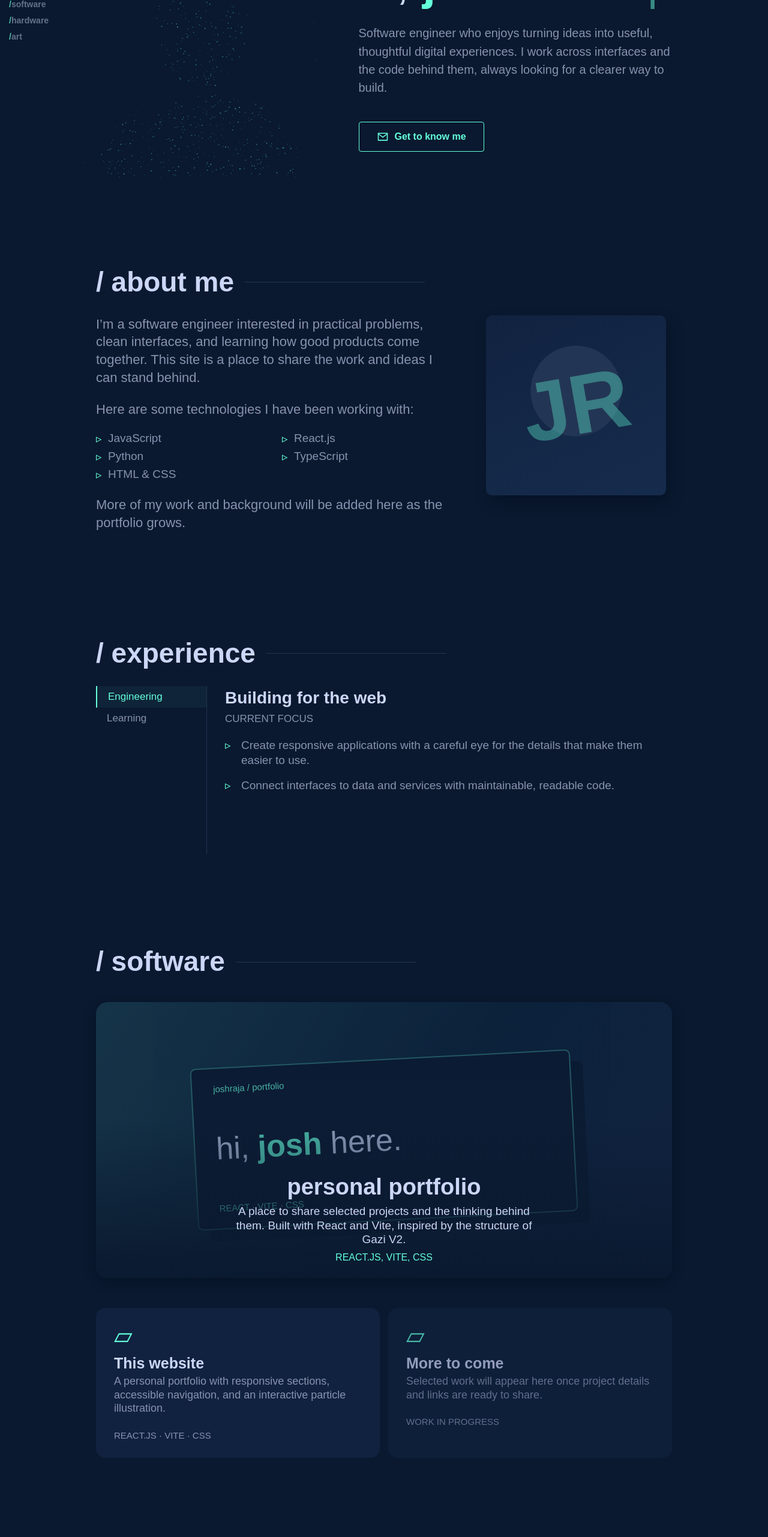
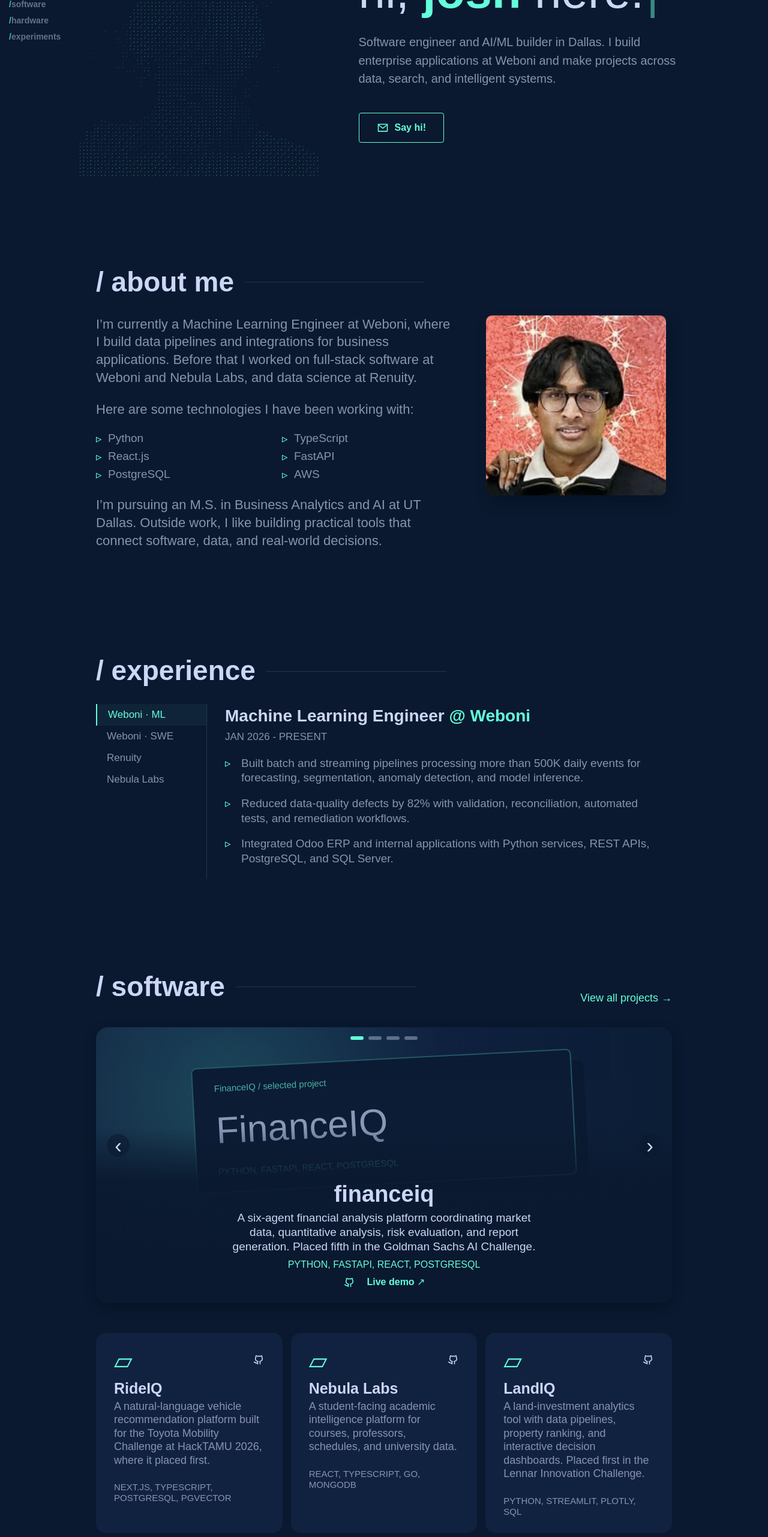
Before and after one commit to joshuaraja1/josh-raja-portfolio, a React (Vite) app: page / in a window 1280 px wide. Shown: the part 234-2797 px from the top of the page at 60% size. Built offline with nearby package versions, Linux system fonts and the light colour scheme; a web font is replaced by a local one.

Commit message:
Add Joshua profile, experience, projects, and portrait

```diff
--- a/src/App.jsx
+++ b/src/App.jsx
@@ -1,25 +1,7 @@
 import { useEffect, useState } from 'react'
 import ParticlePortrait from './ParticlePortrait.jsx'
+import { profile, experience, projects } from './portfolioData.js'
 import './App.css'
-
-// Add verified details here before publishing a personal profile.
-const profile = {
-  name: 'Josh Raja',
-  firstName: 'josh',
-  email: '',
-  github: '',
-  linkedin: '',
-  intro: 'Software engineer who enjoys turning ideas into useful, thoughtful digital experiences. I work across interfaces and the code behind them, always looking for a clearer way to build.',
-  about: 'I’m a software engineer interested in practical problems, clean interfaces, and learning how good products come together. This site is a place to share the work and ideas I can stand behind.',
-  technologies: ['JavaScript', 'React.js', 'Python', 'TypeScript', 'HTML & CSS'],
-}
-
-const focusTabs = [
-  { label: 'Engineering', title: 'Building for the web', period: 'CURRENT FOCUS', points: ['Create responsive applications with a careful eye for the details that make them easier to use.', 'Connect interfaces to data and services with maintainable, readable code.'] },
-  { label: 'Learning', title: 'Growing through projects', period: 'ONGOING', points: ['Explore new tools and ideas through small, working experiments.', 'Iterate on accessibility, performance, and the quality of the finished experience.'] },
-]
-
-const project = { title: 'Personal Portfolio', description: 'A place to share selected projects and the thinking behind them. Built with React and Vite, inspired by the structure of Gazi V2.', stack: 'REACT.JS, VITE, CSS' }
 
 function Icon({ name, size = 20 }) {
   const common = { width: size, height: size, viewBox: '0 0 24 24', fill: 'none', stroke: 'currentColor', strokeWidth: 1.9, strokeLinecap: 'round', strokeLinejoin: 'round', 'aria-hidden': true }
@@ -34,6 +16,7 @@ function SectionHeading({ children }) { return <div className="section-heading">
 function App() {
   const [menuOpen, setMenuOpen] = useState(false)
   const [activeTab, setActiveTab] = useState(0)
+  const [activeProject, setActiveProject] = useState(0)
   const [gameMode, setGameMode] = useState(false)
   const [gameX, setGameX] = useState(46)
   const [showHelp, setShowHelp] = useState(false)
@@ -48,7 +31,7 @@ function App() {
     return () => window.removeEventListener('keydown', move)
   }, [gameMode])
 
-  const navigation = [['Home', 'intro'], ['About', 'about'], ['Experience', 'experience'], ['Software', 'projects'], ['Hardware', 'hardware-projects'], ['Art', 'art']]
+  const navigation = [['Home', 'intro'], ['About', 'about'], ['Experience', 'experience'], ['Software', 'projects'], ['Hardware', 'hardware-projects'], ['Experiments', 'experiments']]
   const closeMenu = () => setMenuOpen(false)
 
   return <div className="app" id="top">
@@ -71,17 +54,27 @@ function App() {
     <main>
       <section id="intro" className="intro-section">
         <div className="portrait-wrap"><ParticlePortrait /></div>
-        <div className="intro-block"><h1>hi, <span>{profile.firstName}</span> here.<b className="cursor">|</b></h1><p>{profile.intro}</p>{profile.email ? <a className="say-hi" href={`mailto:${profile.email}`}><Icon name="mail" /> Say hi!</a> : <a className="say-hi" href="#about"><Icon name="mail" /> Get to know me</a>}</div>
+        <div className="intro-block"><h1>hi, <span>{profile.firstName}</span> here.<b className="cursor">|</b></h1><p>{profile.intro}</p><a className="say-hi" href={`mailto:${profile.email}`}><Icon name="mail" /> Say hi!</a></div>
       </section>
 
-      <section id="about" className="content-section about-section"><SectionHeading>/ about me</SectionHeading><div className="about-grid"><div><p>{profile.about}</p><p>Here are some technologies I have been working with:</p><ul className="tech-list">{profile.technologies.map(tech => <li key={tech}>{tech}</li>)}</ul><p>More of my work and background will be added here as the portfolio grows.</p></div><div className="about-portrait" aria-hidden="true"><span>JR</span></div></div></section>
+      <section id="about" className="content-section about-section"><SectionHeading>/ about me</SectionHeading><div className="about-grid"><div><p>{profile.about}</p><p>Here are some technologies I have been working with:</p><ul className="tech-list">{profile.technologies.map(tech => <li key={tech}>{tech}</li>)}</ul><p>{profile.personal}</p></div><div className="about-portrait"><img src="/profile.jpg" alt="Josh Raja" /></div></div></section>
 
-      <section id="experience" className="content-section experience-section"><SectionHeading>/ experience</SectionHeading><div className="experience-layout"><div className="experience-tabs" role="tablist" aria-label="Current focus">{focusTabs.map((tab, index) => <button type="button" role="tab" key={tab.label} aria-selected={activeTab === index} aria-controls="experience-panel" onClick={() => setActiveTab(index)}>{tab.label}</button>)}</div><div id="experience-panel" className="experience-panel" role="tabpanel"><h3>{focusTabs[activeTab].title}</h3><span>{focusTabs[activeTab].period}</span><ul>{focusTabs[activeTab].points.map(point => <li key={point}>{point}</li>)}</ul></div></div></section>
+      <section id="experience" className="content-section experience-section"><SectionHeading>/ experience</SectionHeading><div className="experience-layout"><div className="experience-tabs" role="tablist" aria-label="Professional experience">{experience.map((job, index) => <button type="button" role="tab" key={job.label} aria-selected={activeTab === index} aria-controls="experience-panel" onClick={() => setActiveTab(index)}>{job.label}</button>)}</div><div id="experience-panel" className="experience-panel" role="tabpanel"><h3>{experience[activeTab].role} <span>@ {experience[activeTab].company}</span></h3><span>{experience[activeTab].period}</span><ul>{experience[activeTab].points.map(point => <li key={point}>{point}</li>)}</ul></div></div></section>
 
-      <section id="projects" className="content-section software-section"><SectionHeading>/ software</SectionHeading><div className="spotlight"><div className="spotlight-art"><div className="spotlight-window"><span>joshraja / portfolio</span><strong>hi, <i>josh</i> here.</strong><small>REACT · VITE · CSS</small></div></div><div className="spotlight-caption"><h3>{project.title.toLowerCase()}</h3><p>{project.description}</p><span>{project.stack}</span></div></div><div className="project-grid"><article className="project-card"><span className="folder-symbol">▱</span><h3>This website</h3><p>A personal portfolio with responsive sections, accessible navigation, and an interactive particle illustration.</p><span>REACT.JS · VITE · CSS</span></article><article className="project-card muted-card"><span className="folder-symbol">▱</span><h3>More to come</h3><p>Selected work will appear here once project details and links are ready to share.</p><span>WORK IN PROGRESS</span></article></div></section>
+      <section id="projects" className="content-section software-section">
+        <div className="section-with-link"><SectionHeading>/ software</SectionHeading><a href={profile.github} target="_blank" rel="noreferrer">View all projects →</a></div>
+        <div className={`spotlight spotlight-${projects[activeProject].visual}`}>
+          <div className="spotlight-art" aria-hidden="true"><div className="spotlight-window"><span>{projects[activeProject].title} / selected project</span><strong>{projects[activeProject].title}</strong><small>{projects[activeProject].stack}</small></div></div>
+          <div className="spotlight-caption"><h3>{projects[activeProject].title.toLowerCase()}</h3><p>{projects[activeProject].description}</p><span>{projects[activeProject].stack}</span><div className="spotlight-links"><a href={projects[activeProject].github} target="_blank" rel="noreferrer" aria-label={`${projects[activeProject].title} source code`}><Icon name="github" /></a>{projects[activeProject].demo && <a href={projects[activeProject].demo} target="_blank" rel="noreferrer">Live demo ↗</a>}</div></div>
+          <button className="carousel-arrow previous" type="button" aria-label="Previous project" onClick={() => setActiveProject((activeProject - 1 + projects.length) % projects.length)}>‹</button>
+          <button className="carousel-arrow next" type="button" aria-label="Next project" onClick={() => setActiveProject((activeProject + 1) % projects.length)}>›</button>
+          <div className="carousel-dots" aria-label="Choose a featured project">{projects.map((item, index) => <button type="button" key={item.title} aria-label={`Show ${item.title}`} aria-current={activeProject === index ? 'true' : undefined} onClick={() => setActiveProject(index)} />)}</div>
+        </div>
+        <div className="project-grid">{projects.slice(1).map(item => <article className="project-card" key={item.title}><div className="project-card-top"><span className="folder-symbol">▱</span><a href={item.github} target="_blank" rel="noreferrer" aria-label={`${item.title} source code`}><Icon name="github" /></a></div><h3>{item.title}</h3><p>{item.description}</p><span>{item.stack}</span></article>)}</div>
+      </section>
 
-      <section id="hardware-projects" className="content-section hardware-section"><SectionHeading>/ hardware</SectionHeading><div className="placeholder-panel"><span className="placeholder-icon">⌁</span><div><h3>Projects in progress</h3><p>Hardware projects will be shared here when there is something ready to show.</p></div></div></section>
-      <section id="art" className="content-section art-section"><SectionHeading>/ art</SectionHeading><p className="art-intro">A space for experiments and visual work.</p><div className="art-grid" aria-label="Decorative artwork placeholders"><div className="art-tile tile-one"/><div className="art-tile tile-two"/><div className="art-tile tile-three"/></div></section>
+      <section id="hardware-projects" className="content-section hardware-section"><SectionHeading>/ hardware</SectionHeading><div className="placeholder-panel"><span className="placeholder-icon">⌁</span><div><h3>Polaris</h3><p>An autonomous fixed-wing aircraft platform with waypoint navigation, path planning, telemetry, sensor fusion, and simulation-based validation.</p><span>PYTHON · C++ · ROS 2 · MAVLINK</span></div></div></section>
+      <section id="experiments" className="content-section art-section"><SectionHeading>/ experiments</SectionHeading><p className="art-intro">Ideas that started with a question and turned into working systems.</p><div className="experiment-grid"><article><span>01 / EVIDENCE SYSTEMS</span><h3>EchoTrace</h3><p>An evidence reconstruction engine for commercial fleet incidents, bringing fragmented media into a cited timeline.</p><a href="https://github.com/joshuaraja1/EchoTrace" target="_blank" rel="noreferrer">View project ↗</a></article><article><span>02 / SEMANTIC SEARCH</span><h3>CourseGPT</h3><p>A retrieval platform that makes more than 10K academic documents searchable through ingestion, embeddings, and grounded responses.</p></article></div></section>
     </main>
     <footer>Built and designed for {profile.name}.<br />Inspired by <a href="https://github.com/gazijarin/Gazi-V2" target="_blank" rel="noreferrer">Gazi V2</a>.</footer>
   </div>
--- a/src/ParticlePortrait.jsx
+++ b/src/ParticlePortrait.jsx
@@ -1,7 +1,6 @@
 import { useEffect, useRef } from 'react'
 
-// A generated portrait silhouette: no photograph of the starter site's owner is used.
-function makeParticles() {
+function makeFallbackParticles() {
   let seed = 17
   const random = () => ((seed = (seed * 16807) % 2147483647) / 2147483647)
   const points = []
@@ -19,7 +18,30 @@ function makeParticles() {
   return points
 }
 
-const particles = makeParticles()
+const fallbackParticles = makeFallbackParticles()
+
+function particlesFromPhoto(image) {
+  const sample = document.createElement('canvas')
+  sample.width = 100
+  sample.height = 100
+  const context = sample.getContext('2d', { willReadFrequently: true })
+  const square = Math.min(image.width, image.height)
+  context.drawImage(image, (image.width - square) / 2, Math.max(0, (image.height - square) / 3), square, square, 0, 0, 100, 100)
+  const { data } = context.getImageData(0, 0, 100, 100)
+  const points = []
+  for (let y = 0; y < 100; y += 1.5) {
+    for (let x = 0; x < 100; x += 1.5) {
+      const offset = (Math.floor(y) * 100 + Math.floor(x)) * 4
+      const [red, green, blue] = data.slice(offset, offset + 3)
+      const pinkBackdrop = red > 150 && red - green > 45 && red - blue > 45
+      const sparkle = red + green + blue > 690
+      if (pinkBackdrop || sparkle) continue
+      const brightness = (red + green + blue) / 765
+      points.push({ x: x * 4, y: y * 4, size: 1.1, phase: x * y * 0.07, alpha: 0.23 + (1 - brightness) * 0.52 })
+    }
+  }
+  return points
+}
 
 export default function ParticlePortrait() {
   const canvasRef = useRef(null)
@@ -27,6 +49,10 @@ export default function ParticlePortrait() {
   useEffect(() => {
     const canvas = canvasRef.current
     const context = canvas.getContext('2d')
+    let particleSet = fallbackParticles
+    const image = new Image()
+    image.onload = () => { particleSet = particlesFromPhoto(image) }
+    image.src = '/profile.jpg'
     const pointer = { x: -500, y: -500 }
     const scale = window.devicePixelRatio || 1
     canvas.width = 400 * scale
@@ -42,7 +68,7 @@ export default function ParticlePortrait() {
       if (!visible) return
       context.clearRect(0, 0, 400, 400)
       const t = time / 1000
-      for (const point of particles) {
+      for (const point of particleSet) {
         const dx = point.x - pointer.x
         const dy = point.y - pointer.y
         const distance = Math.hypot(dx, dy)
@@ -62,8 +88,8 @@ export default function ParticlePortrait() {
     canvas.addEventListener('pointermove', move)
     canvas.addEventListener('pointerleave', leave)
     frame = requestAnimationFrame(draw)
-    return () => { cancelAnimationFrame(frame); observer.disconnect(); canvas.removeEventListener('pointermove', move); canvas.removeEventListener('pointerleave', leave) }
+    return () => { cancelAnimationFrame(frame); observer.disconnect(); image.onload = null; canvas.removeEventListener('pointermove', move); canvas.removeEventListener('pointerleave', leave) }
   }, [])
 
-  return <canvas ref={canvasRef} className="particle-portrait" role="img" aria-label="Animated mint particle silhouette" />
+  return <canvas ref={canvasRef} className="particle-portrait" role="img" aria-label="Animated particle portrait of Josh Raja" />
 }
--- /dev/null
+++ b/src/portfolioData.js
@@ -0,0 +1,88 @@
+export const profile = {
+  name: 'Josh Raja',
+  firstName: 'josh',
+  email: 'Joshua.Raja.654@gmail.com',
+  github: 'https://github.com/joshuaraja1',
+  linkedin: 'https://www.linkedin.com/in/joshraja/',
+  intro: 'Software engineer and AI/ML builder in Dallas. I build enterprise applications at Weboni and make projects across data, search, and intelligent systems.',
+  about: 'I’m currently a Machine Learning Engineer at Weboni, where I build data pipelines and integrations for business applications. Before that I worked on full-stack software at Weboni and Nebula Labs, and data science at Renuity.',
+  personal: 'I’m pursuing an M.S. in Business Analytics and AI at UT Dallas. Outside work, I like building practical tools that connect software, data, and real-world decisions.',
+  technologies: ['Python', 'TypeScript', 'React.js', 'FastAPI', 'PostgreSQL', 'AWS'],
+}
+
+export const experience = [
+  {
+    label: 'Weboni · ML',
+    role: 'Machine Learning Engineer',
+    company: 'Weboni',
+    period: 'JAN 2026 - PRESENT',
+    points: [
+      'Built batch and streaming pipelines processing more than 500K daily events for forecasting, segmentation, anomaly detection, and model inference.',
+      'Reduced data-quality defects by 82% with validation, reconciliation, automated tests, and remediation workflows.',
+      'Integrated Odoo ERP and internal applications with Python services, REST APIs, PostgreSQL, and SQL Server.',
+    ],
+  },
+  {
+    label: 'Weboni · SWE',
+    role: 'Software Engineer',
+    company: 'Weboni',
+    period: 'JAN 2025 - DEC 2025',
+    points: [
+      'Developed full-stack enterprise applications with React, Angular, Node.js, Python, Java, and C#.',
+      'Increased deployment throughput by 40% through Docker and automated AWS build, test, and release workflows.',
+      'Connected ERP, CRM, reporting, and operations systems through authenticated REST APIs and reusable services.',
+    ],
+  },
+  {
+    label: 'Renuity',
+    role: 'Data Science Intern',
+    company: 'Renuity',
+    period: 'SEP 2024 - DEC 2024',
+    points: [
+      'Built ETL infrastructure processing more than 50K daily customer records using Python, SQL, and validation controls.',
+      'Developed a churn-ranking workflow with 83% precision and automated recurring reporting.',
+    ],
+  },
+  {
+    label: 'Nebula Labs',
+    role: 'Software Engineer',
+    company: 'Nebula Labs',
+    period: 'AUG 2023 - MAY 2024',
+    points: [
+      'Built full-stack applications, APIs, and data-ingestion services for an academic platform serving more than 2,000 active users.',
+      'Developed React interfaces and services with TypeScript, Go, Python, PostgreSQL, and MongoDB.',
+    ],
+  },
+]
+
+export const projects = [
+  {
+    title: 'FinanceIQ',
+    description: 'A six-agent financial analysis platform coordinating market data, quantitative analysis, risk evaluation, and report generation. Placed fifth in the Goldman Sachs AI Challenge.',
+    stack: 'PYTHON, FASTAPI, REACT, POSTGRESQL',
+    github: 'https://github.com/joshuaraja1/financeiq',
+    demo: 'https://financeiq-gilt.vercel.app/',
+    visual: 'finance',
+  },
+  {
+    title: 'RideIQ',
+    description: 'A natural-language vehicle recommendation platform built for the Toyota Mobility Challenge at HackTAMU 2026, where it placed first.',
+    stack: 'NEXT.JS, TYPESCRIPT, POSTGRESQL, PGVECTOR',
+    github: 'https://github.com/joshuaraja1/HackTamu2026',
+    visual: 'ride',
+  },
+  {
+    title: 'Nebula Labs',
+    description: 'A student-facing academic intelligence platform for courses, professors, schedules, and university data.',
+    stack: 'REACT, TYPESCRIPT, GO, MONGODB',
+    github: 'https://github.com/joshuaraja1/Nebula-Labs',
+    visual: 'nebula',
+  },
+  {
+    title: 'LandIQ',
+    description: 'A land-investment analytics tool with data pipelines, property ranking, and interactive decision dashboards. Placed first in the Lennar Innovation Challenge.',
+    stack: 'PYTHON, STREAMLIT, PLOTLY, SQL',
+    github: 'https://github.com/joshuaraja1/LandIQ',
+    visual: 'land',
+  },
+]
```
Also changed, not shown: public/profile.jpg (added), src/App.css, 1 other file (tests, documents, lock files or other folders).
